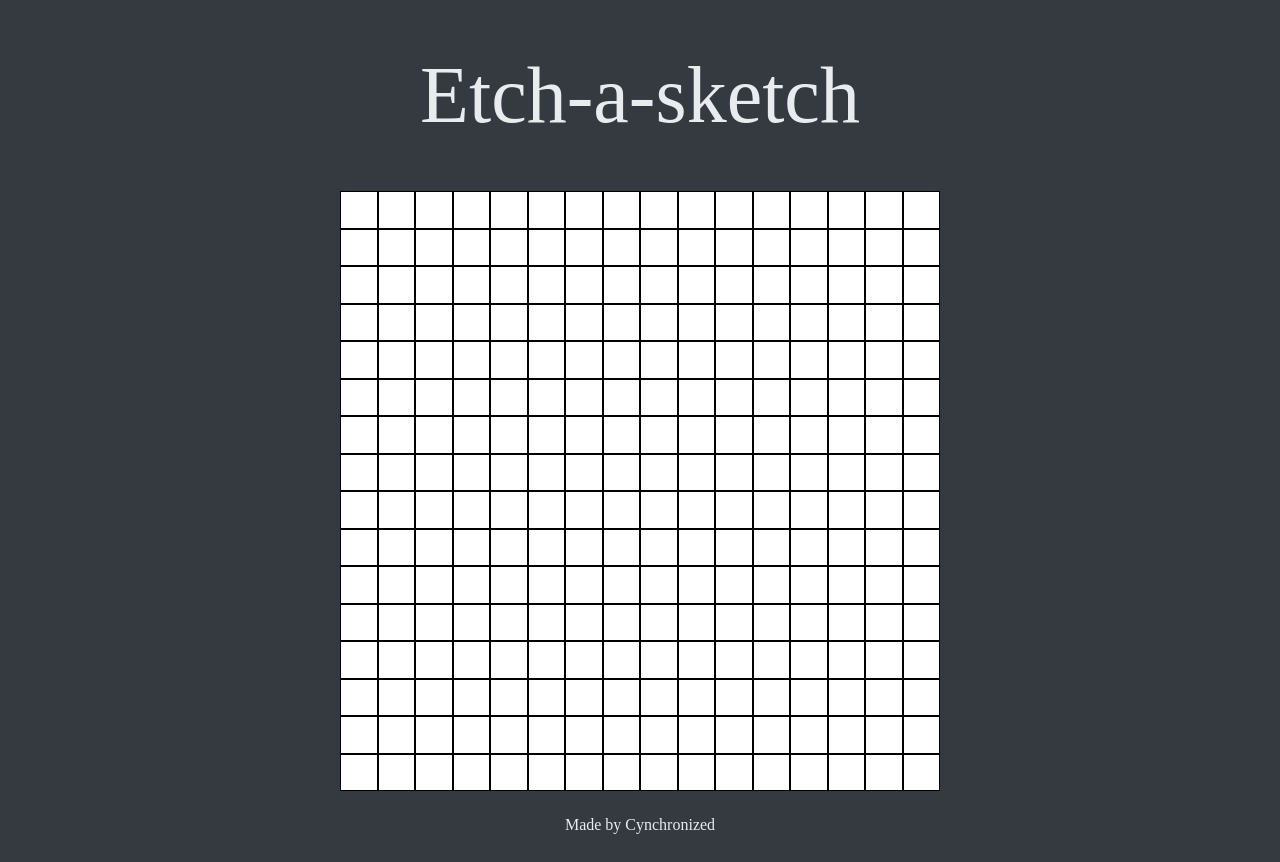
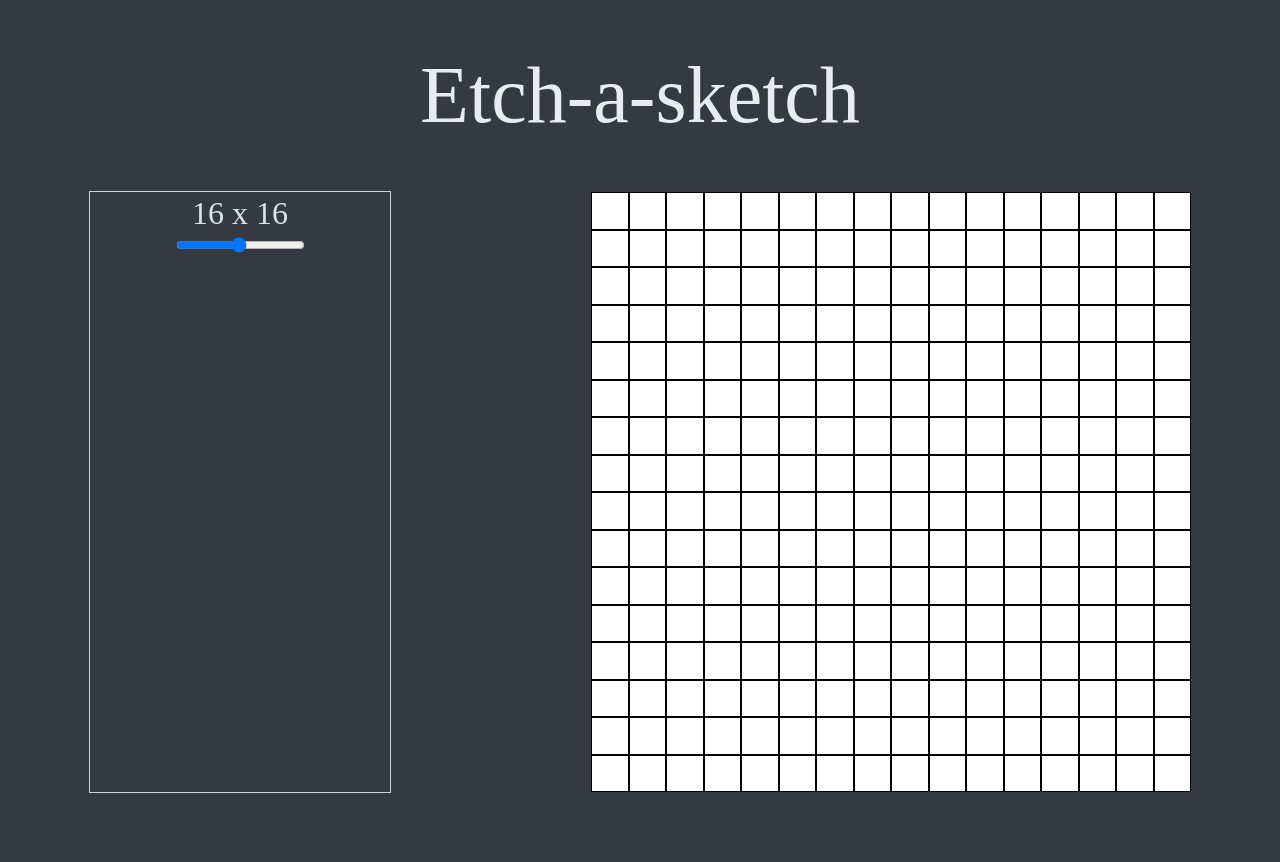
Before and after one commit to Cynchronized/EtchaSketch, a plain HTML site: page index.html in a window 1280 px wide. Shown: the top 862 px of the page. Drawn offline with Linux system fonts and the light colour scheme.

Commit message:
Created sidebar with slider to change size of grid

```diff
--- a/index.html
+++ b/index.html
@@ -10,8 +10,15 @@
 <body>
     <div class="header">Etch-a-sketch</div>
     <div class="main-content">
+        <div class = "sidebar">
+            <div class="slider">
+                <div class="showRange">16 x 16</div>
+                <input type="range" min="2" max="100" value="50" id="myRange">
+            </div>
+        </div>
         <div class="grid-container"></div>
     </div>
+
 
 
     <div class="footer">Made by Cynchronized</div>
--- a/script.js
+++ b/script.js
@@ -19,9 +19,8 @@ document.addEventListener("mouseover", e => {
     let square = e.target
 
     if (square.parentNode === grid) {
-        square.style.backgroundColor = 'blue'
+        square.style.backgroundColor = 'black'
     }
 
-    console.log(square)
 
 })
--- a/style.css
+++ b/style.css
@@ -18,11 +18,13 @@ body {
 /* Main Content */
 .main-content {
     display: flex;
-    flex-direction: column;
     flex-grow: 1;
     justify-content: center;
     align-items: center;
+    gap: 200px;
+    margin-bottom: 200px;
 }
+
 
 .grid-container {
     width: 600px;
@@ -35,6 +37,30 @@ body {
     border: 1px solid black;
 }
 
+/* Side bar with features affecting the grid */
+
+.sidebar {
+    display: flex;
+    flex-direction: column;
+    align-items: center;
+    border: 1px solid #CED4DA;
+    width: 300px;
+    height: 600px;
+    gap: 10px;
+}
+
+.showRange {
+    text-align: center;
+    color: #DEE2E6;
+    font-size: 2rem;
+    padding: 3px;
+}
+
+
+#myRange:hover {
+    cursor: pointer;
+}
+
 
 
 /* Footer */
```
